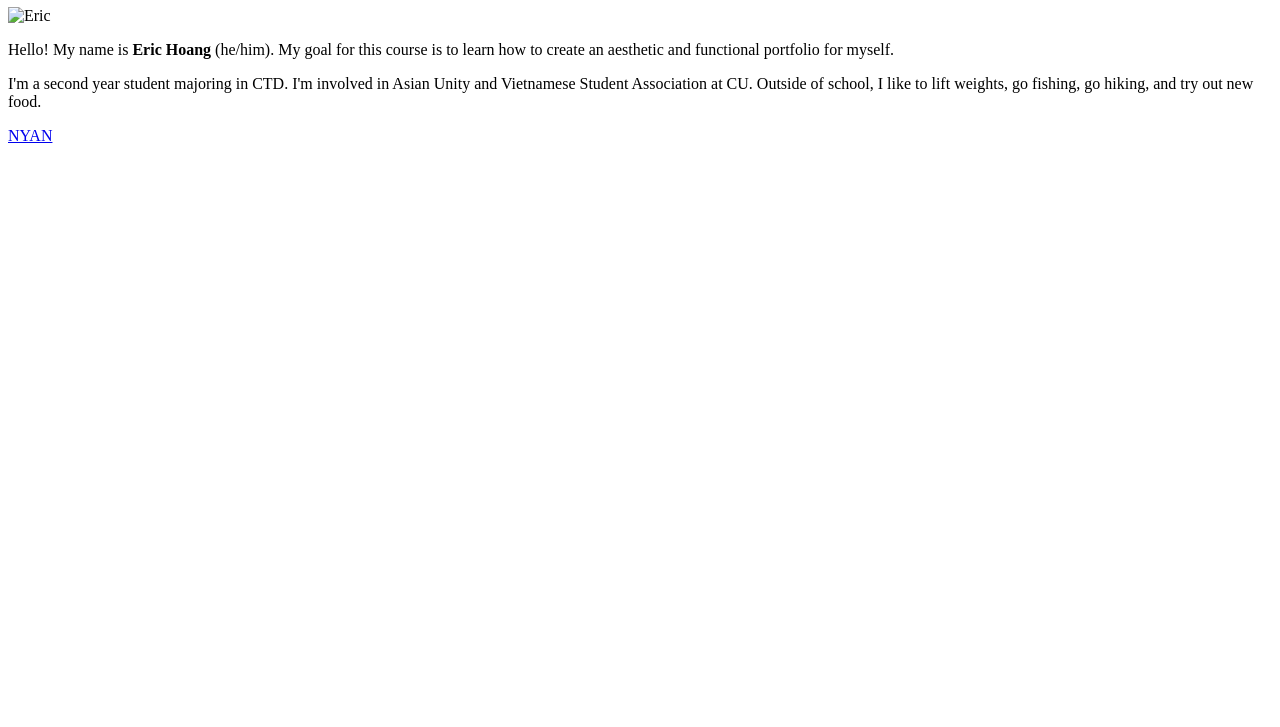
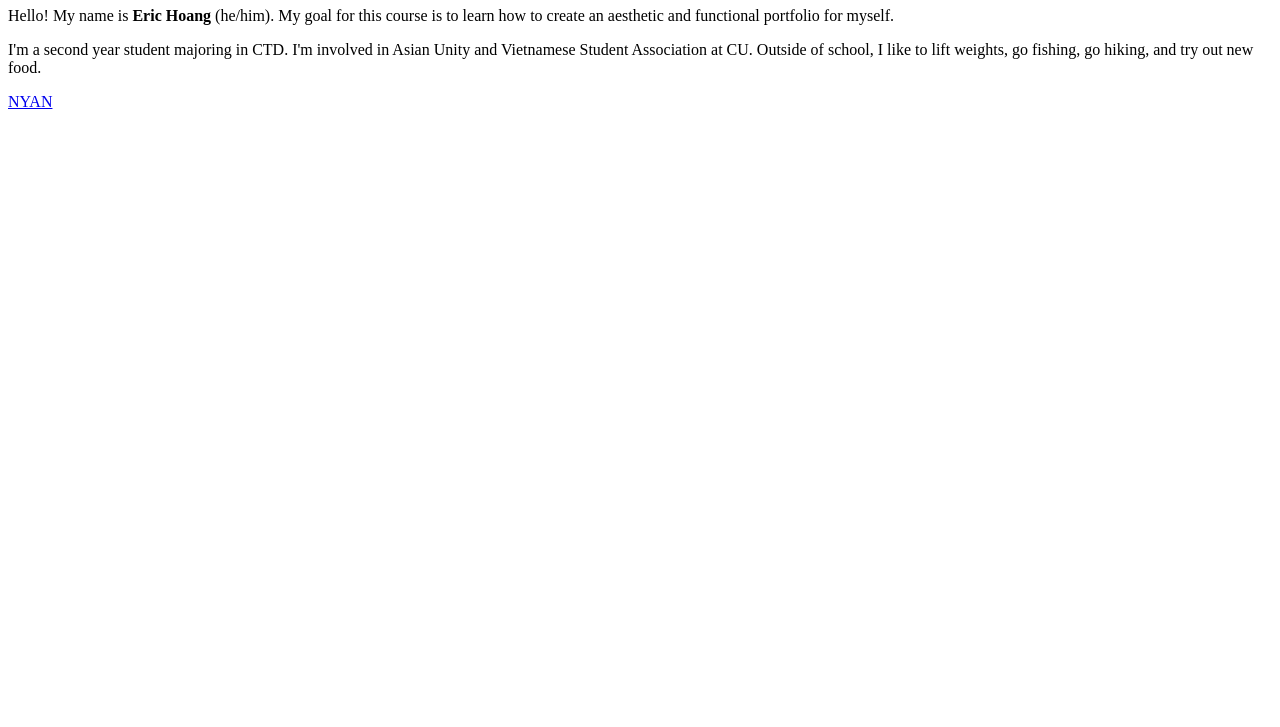
Before and after one commit to erichoangg/erichoangg.github.io, a plain HTML site: page wa/wa2.html in a window 1280 px wide. Shown: the part 73-800 px from the top of the page. Drawn offline with Linux system fonts and the light colour scheme.

Commit message:
Update wa2.html

```diff
--- a/wa/wa2.html
+++ b/wa/wa2.html
@@ -10,7 +10,7 @@
         About Me
     </h1>
 
-    <img sec="eric.png" alt="Eric">
+    <!-- <img sec="eric.png" alt="Eric"> -->
 
 
     <p>
```
